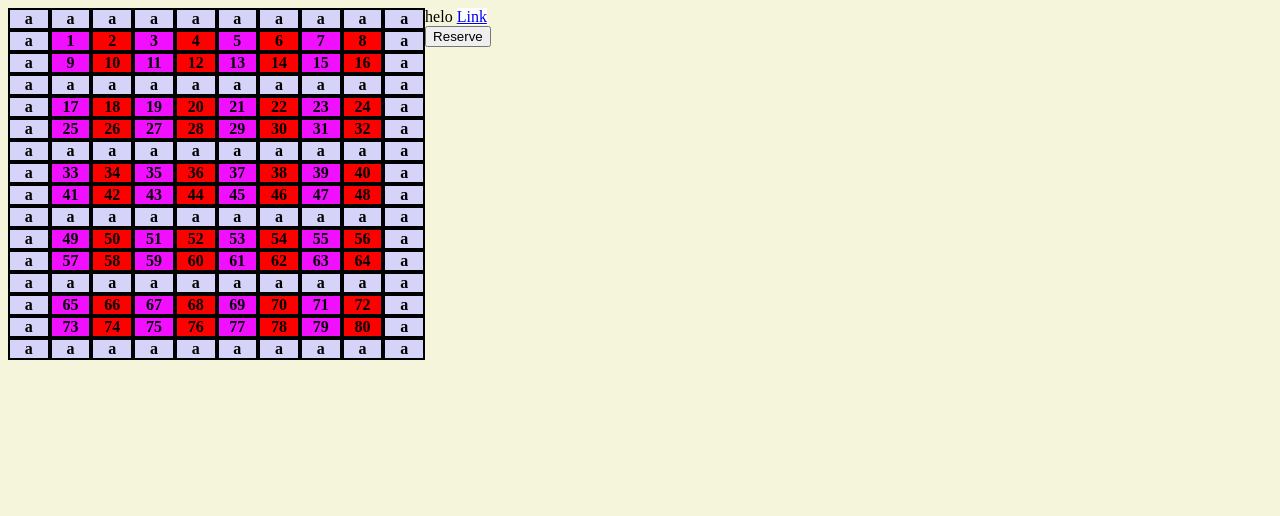
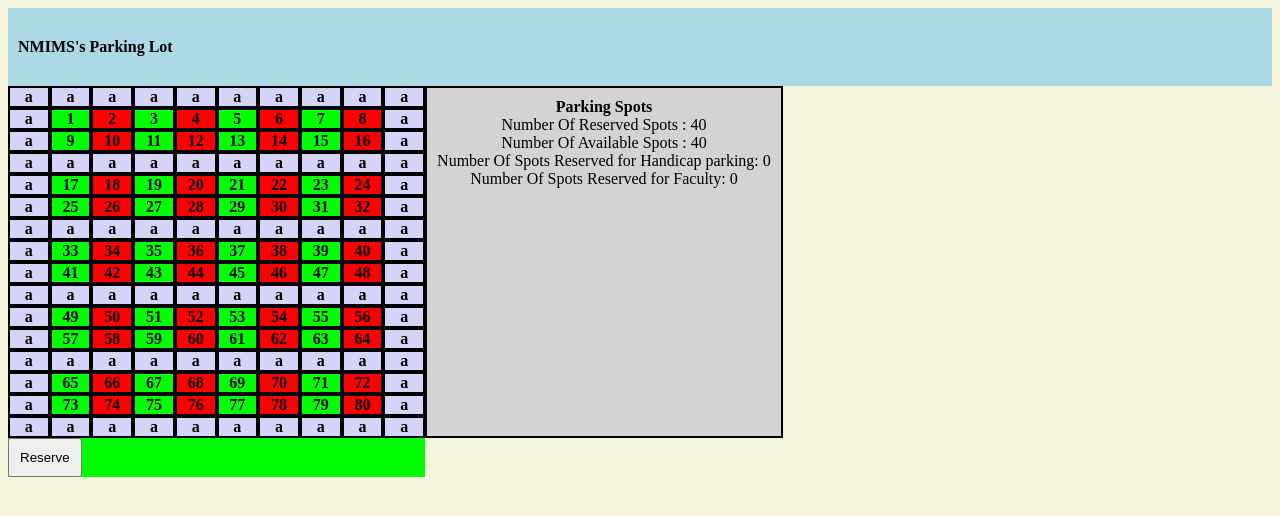
Before and after one commit to Deku789/Parking-Lot-Website, a plain HTML site: page Vashisth Website Assignment/Index.html in a window 1280 px wide. Drawn offline with Linux system fonts and the light colour scheme.

Commit message:
Add files via upload

```diff
--- a/Vashisth Website Assignment/Index.html
+++ b/Vashisth Website Assignment/Index.html
@@ -2,22 +2,24 @@
 <html>
   <head>
   <title></title>
-      <link rel = "stylesheet" href = "parkingCells.css">
+    <link rel = "stylesheet" href = "parkingCells.css">
   <script type="text/javascript" src="parking.js"></script>
   </head>
+
   <body id="h" onload ="generateParkingMap()" style = "background : #f5f5dc;">
-    helo
-    <a href = "Login.html" class = "cell">Link</a>
 
-      <div id = "mapDiv" style="float: left;"></div>
-      <div id = "informationDiv">
-        <button id = "reserveButton">Reserve</button>
-        <div id = "statusDiv"></div>
-      </div>
+    <div id = "headerDiv"> <!-- Website Header -->
+      <b>NMIMS's Parking Lot</b>
+    </div>
 
-  <div id = "summaryPane"></div>
+  <div style="width: 75%;  display: flex; flex-wrap: nowrap;"> <!-- Container for Parking map and summary pane -->
+  <div id = "mapDiv"></div>
+  <div id = "summaryPane"><b>Parking Spots</b><br></div>
+  </div>
 
-
-
+  <div id = "informationDiv">  <!-- Displays the spot number selected, -->
+    <button id = "reserveButton">Reserve</button>
+    <div id = "statusDiv"></div>
+  </div>
   </body>
 </html>
--- a/Vashisth Website Assignment/parking.js
+++ b/Vashisth Website Assignment/parking.js
@@ -1,23 +1,26 @@
-//// TODO: Simplify Variable Names and create a variable name for easier use
+function generateParkingMap()  //Gemerates the layout for the parking map and the summary
+{
+  var colorBuffer;
+  var selectedTile;
+  //Initializing Elements from Index.html
+  var reserveButton = document.getElementById("reserveButton");
+  var statusDiv = document.getElementById("statusDiv");
+  var summaryPane = document.getElementById("summaryPane");
+  var mapDiv = document.getElementById("mapDiv");
 
 
-function generateParkingMap()
+  function parkingSpot(type ,status , spotNumber) // Used to store information about each parking tile.
   {
-  //document.write("Hello");
-  var colorBuffer;
-  var selectedTile;
-  // Map Matrix Start
-  function parkingSpot(type ,status , spotNumber)
-  {
-    this.type = type; //General, Handicap, Faculty, Blank
-    this.status = status;
-    this.spotNumber = spotNumber;
+    this.type = type; //general, handicap, faculty, blank
+    this.status = status; //open, reserved
+    this.spotNumber = spotNumber; //Number
   }
 
-
+  // Map Matrix Start. A matrix of all the map tiles in the layout.
   var mapMatrix = [];
   var spotNumber = 1;
-  for(i = 0; i < 16; i++)
+
+  for(i = 0; i < 16; i++) //For loop that generates the map layout.
   {
     mapMatrix[i] = new Array(10);
 
@@ -27,7 +30,7 @@ function generateParkingMap()
 
       if(j == 0 || j == 9 || i%3 == 0)
       {
-        mapMatrix[i][j].type = "blank";
+        mapMatrix[i][j].type = "blank"; //Blank tiles represens pace not used for parking, like roads.
         mapMatrix[i][j].status = undefined;
         mapMatrix[i][j].spotNumber = "a";
         continue;
@@ -36,20 +39,17 @@ function generateParkingMap()
       spotNumber++;
       if(mapMatrix[i][j].spotNumber%2 == 0)
         mapMatrix[i][j].status = "reserved";
+    }
+  }
+  // Map Matrix End
 
-    }
-
-  }
-
-  // Map Matrix End
-  for(rowNumber = 0; rowNumber < mapMatrix.length; rowNumber++){
+  for(rowNumber = 0; rowNumber < mapMatrix.length; rowNumber++){ //This for loop creates the visual HTMl div elments used to represent the parking spots.
     for(cellNo = 0; cellNo < mapMatrix[0].length; cellNo++)
     {
       var parkingSpot = mapMatrix[rowNumber][cellNo];
       var parkingCell = document.createElement("div");
 
       parkingCell.style = "border : 2px solid black;"
-
       parkingCell.className = "cell";
       parkingCell.style.boxSizing = "border-box";
       parkingCell.style.textAlign = "center";
@@ -62,80 +62,116 @@ function generateParkingMap()
 
       if(parkingSpot.type == "general" && parkingSpot.status == "open")
       {
-        parkingCell.style.background = "#f00fff";
-        parkingCell.addEventListener("click", function(){
+        parkingCell.style.background = "#00ff00";
+        parkingCell.addEventListener("click", function(){    //Creates the event listener for clicking an open tile.
           if(selectedTile != null)
           selectedTile.style.background = colorBuffer;
 
           colorBuffer = this.style.background;
-          this.style.background = "#000000";
+          this.style.background = "yellow";
           selectedTile = this;
-          checkValidity(this.spotNumber);}
-        );
-        parkingCell.addEventListener("mouseenter", function(){
-          this.style.textAlign = "right";}
+          checkValidity(this.innerHTML);}
         );
 
-        parkingCell.addEventListener("mouseleave", function(){
-          this.style.textAlign = "center";}
-        );
       }
 
       if(parkingSpot.status == "reserved"){
         parkingCell.style.background = "#ff0000";
 
-        parkingCell.addEventListener("click", function(){
+        parkingCell.addEventListener("click", function(){  //Creates the event listener for clicking an reserved tile.
           if(selectedTile != null)
           selectedTile.style.background = colorBuffer;
 
           colorBuffer = this.style.background;
-          this.style.background = "#000000";
-          selectedTile = this;}
-        );
-
-        parkingCell.addEventListener("mouseenter", function(){
-          this.style.textAlign = "right";}
-        );
-
-        parkingCell.addEventListener("mouseleave", function(){
-          this.style.textAlign = "center";}
+          this.style.background = "red";
+          selectedTile = this;
+          checkValidity(this.innerHTML);}
         );
 
       }
 
-
-
-
+      parkingCell.addEventListener("mouseenter", function(){ // Create event listener to create a hover effect.
+        this.style.textAlign = "right";});
+      parkingCell.addEventListener("mouseleave", function(){
+        this.style.textAlign = "center";} );
 
       parkingCell.innerHTML = parkingSpot.spotNumber;
       parkingCell.style.float = "left";
+      parkingCell.style.width = 100/String(mapMatrix[0].length) + "%";
 
-      parkingCell.style.width = 100/String(mapMatrix[0].length) + "%";
-      //parkingCell.style.minHeight = "10%"; // TODO:
-      var mapDiv = document.getElementById("mapDiv");
-      mapDiv.style.width = "33%";
-      mapDiv.style.background = "#ff0fff";
-      mapDiv.style.overflow = "auto";
       mapDiv.appendChild(parkingCell);
     }
   }
-}
+  generateSummary(); //Call the function generate summary
 
-function checkValidity(spotNumber)
+  function checkValidity(spotNumber) //This function checks whether the selected tile is open or not and displays the number of tile on the status bar.
   {
+    var parkingSpot;
+
     for(var i = 0; i < 16; i++)
     {
       for(var j = 0; j < 10;j++)
       {
         if(mapMatrix[i][j].spotNumber == spotNumber)
-        var parkingSpot = mapMatrix[i][j];
+          parkingSpot = mapMatrix[i][j];
       }
     }
     if(parkingSpot.status == "reserved"){
       reserveButton.disabled = true;
+      statusDiv.innerHTML = "You have selected spot #" + spotNumber + ". This spot is reserved. Please select a free spot.";
     }
     else{
       reserveButton.disabled = false;
+      statusDiv.innerHTML = "You have selected spot #" + spotNumber + ".";
     }
 
   }
+
+  function generateSummary() //Checks the number of each type of parking spot and displays it.
+  {
+    var reservedNum = 0;
+    var openNum = 0;
+    var handicapNum = 0;
+    var facultyNum = 0;
+    for(var i = 0; i < 16; i++)
+    {
+      for(var j = 0; j < 10;j++)
+      {
+        if(isNaN(mapMatrix[i][j].spotNumber) == false)
+        {
+          if(mapMatrix[i][j].status == "reserved")
+          {
+            reservedNum++;
+          }
+          else
+          {
+            if(mapMatrix[i][j].type == "general")
+            {
+              openNum++;
+            }
+            else
+            {
+              if(mapMatrix[i][j].type == "handicap")
+              {
+                handicapNum++;
+              }
+              else
+              {
+                if(mapMatrix[i][j].type == "faculty")
+                {
+                  facultyNum++;
+                }
+              }
+            }
+          }
+        }
+      }
+    }
+    summaryPane.insertAdjacentHTML('beforeend',"Number Of Reserved Spots : " + reservedNum + "<br>");
+    summaryPane.insertAdjacentHTML('beforeend',"Number Of Available Spots : " + openNum+ "<br>");
+    summaryPane.insertAdjacentHTML('beforeend',"Number Of Spots Reserved for Handicap parking: " + handicapNum + "<br>");
+    summaryPane.insertAdjacentHTML('beforeend',"Number Of Spots Reserved for Faculty: " + facultyNum + "<br>");
+
+  }
+
+}
--- a/Vashisth Website Assignment/parkingCells.css
+++ b/Vashisth Website Assignment/parkingCells.css
@@ -1,12 +1,46 @@
-.cell
+#headerDiv
 {
-  background-color: #ffffff;
-  text-align: right;
-  height: inherit;
+  background-color: lightblue;
+  padding:30px 10px;
 }
 
-.cell:hover
+#informationDiv
 {
-  background-color: #ff0000;
-  text-align: left;
+  background-color: #00ff00;
+  font-weight: bold;
+  width: 33%;
+  overflow: auto;
+  float: left;
+  clear: left;
 }
+
+#reserveButton
+{
+  padding: 10px;
+}
+
+#mapDiv
+{
+  overflow: auto;
+  /* float: left; */
+  width: 44%;
+}
+
+#statusDiv
+{
+  float: right;
+  width: 80%;
+  text-align: right;
+}
+
+#summaryPane
+{
+  /* float: left; */
+  background-color: lightgrey;
+  box-sizing: border-box;
+  font-weight: 500;
+  border: 2px solid black;
+  overflow: hidden;
+  text-align: center;
+  padding: 10px;
+}
```
Lines whose indentation alone changed are shown as unchanged.
